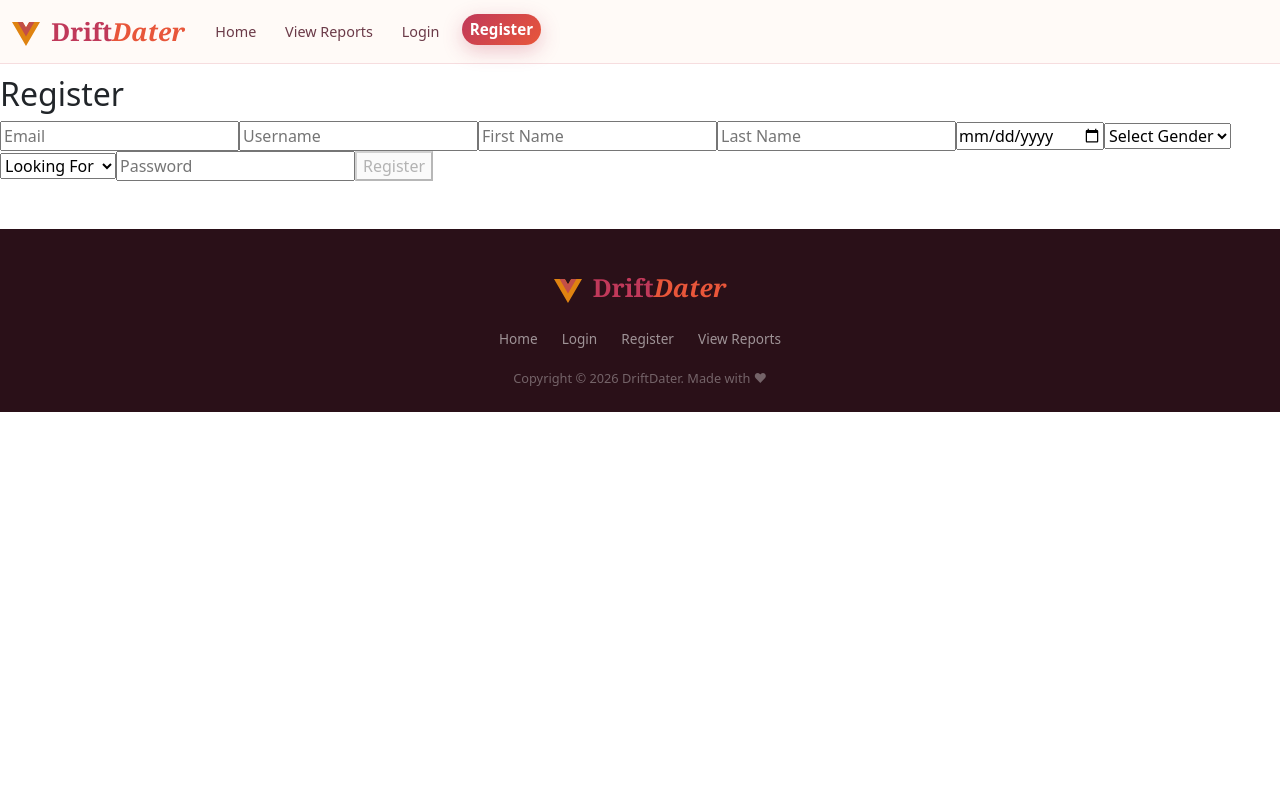
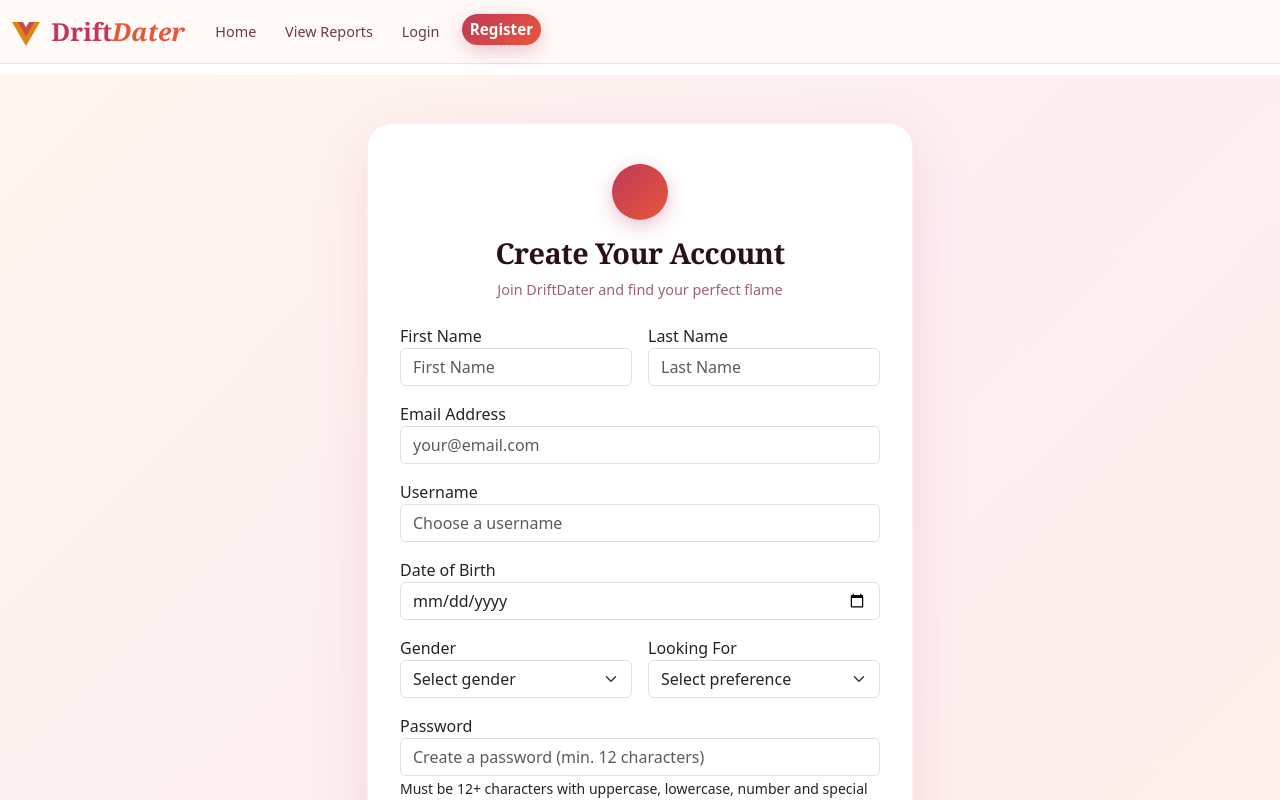
Before and after one commit to ruthbak/info3180-group-project, a Vue app: page /register in a window 1280 px wide. Shown: the top 800 px of the page. Built offline with nearby package versions, Linux system fonts and the light colour scheme; no server answers.

Commit message:
test 4.3

```diff
--- a/src/views/RegisterView.vue
+++ b/src/views/RegisterView.vue
@@ -1,190 +1,257 @@
 <template>
-  <div>
-    <h2>Register</h2>
+  <div class="dd-register-page">
+    <div class="container">
+      <div class="row justify-content-center align-items-center min-vh-100 py-5">
+        <div class="col-12 col-sm-10 col-md-8 col-lg-6">
 
-    <form @submit.prevent="registerForm" id="register_form">
+          <!-- Card -->
+          <div class="dd-register-card">
 
-      <input name="email" v-model="email" placeholder="Email" />
+            <!-- Header -->
+            <div class="text-center mb-4">
+              <div class="dd-register-icon mb-3">
+                <i class="bi bi-heart-fill"></i>
+              </div>
+              <h2 class="dd-register-title">Create Your Account</h2>
+              <p class="dd-register-sub">Join DriftDater and find your perfect flame</p>
+            </div>
 
-      <input name="username" v-model="username" placeholder="Username" />
+            <!-- Error Alert -->
+            <div class="alert dd-alert-error" v-if="errorMessage">
+              {{ errorMessage }}
+            </div>
 
-      <input name="firstname" v-model="firstname" placeholder="First Name" />
+            <!-- Success Alert -->
+            <div class="alert dd-alert-success" v-if="successMessage">
+              {{ successMessage }}
+            </div>
 
-      <input name="lastname" v-model="lastname" placeholder="Last Name" />
+            <!-- Form -->
+            <form @submit.prevent="handleRegister">
 
-      <input name="dob" type="date" v-model="dob" />
+              <!-- Name Row -->
+              <div class="row g-3 mb-3">
+                <div class="col-6">
+                  <label for="firstname" class="dd-label">First Name</label>
+                  <input
+                    type="text"
+                    id="firstname"
+                    v-model="form.firstname"
+                    class="form-control dd-input"
+                    placeholder="First Name"
+                  />
+                </div>
+                <div class="col-6">
+                  <label for="lastname" class="dd-label">Last Name</label>
+                  <input
+                    type="text"
+                    id="lastname"
+                    v-model="form.lastname"
+                    class="form-control dd-input"
+                    placeholder="Last Name"
+                  />
+                </div>
+              </div>
 
-      <select name="gender" v-model="gender">
-        <option disabled value="">Select Gender</option>
+              <!-- Email -->
+              <div class="mb-3">
+                <label for="email" class="dd-label">Email Address</label>
+                <input
+                  type="email"
+                  id="email"
+                  v-model="form.email"
+                  class="form-control dd-input"
+                  placeholder="your@email.com"
+                />
+              </div>
+
+              <!-- Username -->
+              <div class="mb-3">
+                <label for="username" class="dd-label">Username</label>
+                <input
+                  type="text"
+                  id="username"
+                  v-model="form.username"
+                  class="form-control dd-input"
+                  placeholder="Choose a username"
+                />
+              </div>
+
+              <!-- Date of Birth -->
+              <div class="mb-3">
+                <label for="dob" class="dd-label">Date of Birth</label>
+                <input
+                  type="date"
+                  id="dob"
+                  v-model="form.dob"
+                  class="form-control dd-input"
+                />
+              </div>
+
+              <!-- Gender & Looking For Row -->
+              <div class="row g-3 mb-3">
+                <div class="col-6">
+                  <label for="gender" class="dd-label">Gender</label>
+                  <select
+                    id="gender"
+                    v-model="form.gender"
+                    class="form-select dd-input"
+                  >
+                    <option value="" disabled>Select gender</option>
                     <option value="male">Male</option>
                     <option value="female">Female</option>
                   </select>
-
-      <select name="lookingfor" v-model="lookingfor">
-        <option disabled value="">Looking For</option>
+                </div>
+                <div class="col-6">
+                  <label for="lookingfor" class="dd-label">Looking For</label>
+                  <select
+                    id="lookingfor"
+                    v-model="form.lookingfor"
+                    class="form-select dd-input"
+                  >
+                    <option value="" disabled>Select preference</option>
                     <option value="dating">Dating</option>
                     <option value="friendship">Friendship</option>
                     <option value="relationship">Relationship</option>
                   </select>
+                </div>
+              </div>
 
-      <input name="password" type="password" v-model="password" placeholder="Password" />
+              <!-- Password -->
+              <div class="mb-4">
+                <label for="password" class="dd-label">Password</label>
+                <input
+                  type="password"
+                  id="password"
+                  v-model="form.password"
+                  class="form-control dd-input"
+                  placeholder="Create a password (min. 12 characters)"
+                />
+                <small class="dd-hint">
+                  Must be 12+ characters with uppercase, lowercase, number and special character.
+                </small>
+              </div>
 
-      <button type="submit" :disabled="!latitude || !longitude">Register</button>
+              <!-- Submit -->
+              <button type="submit" class="btn dd-btn-submit w-100" :disabled="isLoading">
+                <span v-if="isLoading">
+                  <span class="spinner-border spinner-border-sm me-2"></span>
+                  Creating Account...
+                </span>
+                <span v-else>
+                  <i class="bi bi-heart-fill me-2"></i>Create Account
+                </span>
+              </button>
+
             </form>
 
+            <!-- Footer link -->
+            <p class="text-center mt-4 dd-register-footer">
+              Already have an account?
+              <RouterLink to="/login" class="dd-link-rose">Login here</RouterLink>
+            </p>
+
+          </div>
+        </div>
+      </div>
+    </div>
   </div>
 </template>
 
 <script setup>
-import { ref, onMounted } from "vue";
-onMounted(() => {
-  getCsrfToken();
-  getLocation();
-});
-let csrf_token = ref("");
-const latitude = ref(null)
-const longitude = ref(null)
-const locationError = ref("")
-const email = ref("");
-const username = ref("");
-const firstname = ref("");
-const lastname = ref("");
-const dob = ref("");
-const gender = ref("");
-const lookingfor = ref("");
-const password = ref("");
-const successMessage = ref("");
-const errorMessage = ref("");
+import { ref, reactive } from 'vue'
+import { RouterLink, useRouter } from 'vue-router'
 
-function getCsrfToken() {
-  fetch('/api/v1/csrf-token')
-    .then((response) => response.json())
-    .then((data) => {
-      console.log(data);
-      csrf_token.value = data.csrf_token;
+const router = useRouter()
+
+// Form data — field names match Flask forms.py exactly
+const form = reactive({
+  firstname:  '',
+  lastname:   '',
+  email:      '',
+  username:   '',
+  dob:        '',
+  gender:     '',
+  lookingfor: '',
+  password:   ''
 })
+
+const errorMessage  = ref('')
+const successMessage = ref('')
+const isLoading     = ref(false)
+
+async function handleRegister() {
+  errorMessage.value  = ''
+  successMessage.value = ''
+  isLoading.value     = true
+
+  try {
+    // TODO: Uncomment when Flask backend is ready
+    // const response = await fetch('/api/auth/register', {
+    //   method: 'POST',
+    //   headers: { 'Content-Type': 'application/json' },
+    //   body: JSON.stringify({
+    //     firstname:  form.firstname,
+    //     lastname:   form.lastname,
+    //     email:      form.email,
+    //     username:   form.username,
+    //     dob:        form.dob,
+    //     gender:     form.gender,
+    //     lookingfor: form.lookingfor,
+    //     password:   form.password
+    //   })
+    // })
+    // const data = await response.json()
+    // if (!response.ok) throw new Error(data.message || 'Registration failed')
+    // router.push({ name: 'login' })
+
+    // Temporary: simulate for frontend testing
+    await new Promise(resolve => setTimeout(resolve, 1000))
+    successMessage.value = 'Account created successfully! Redirecting to login...'
+    setTimeout(() => router.push({ name: 'login' }), 2000)
+
+  } catch (err) {
+    errorMessage.value = err.message || 'Something went wrong. Please try again.'
+  } finally {
+    isLoading.value = false
+  }
+}
+</script>
+
+<style scoped>
+.dd-register-page {
+  background: linear-gradient(135deg, #fff6ee 0%, #fdeef2 50%, #fff0e8 100%);
+  min-height: 100vh;
+}
+.dd-register-card {
+  background: #ffffff;
+  border-radius: 24px;
+  padding: 2.5rem 2rem;
+  box-shadow: 0 16px 60px rgba(192, 57, 90, 0.12);
+  border: 1px solid rgba(192, 57, 90, 0.08);
+}
+.dd-register-icon {
+  width: 56px; height: 56px;
+  background: linear-gradient(135deg, #C0395A 0%, #E8563A 100%);
+  border-radius: 50%;
+  display: flex; align-items: center; justify-content: center;
+  font-size: 1.4rem; color: #fff; margin: 0 auto;
+  box-shadow: 0 6px 20px rgba(192, 57, 90, 0.30);
+}
+.dd-register-title {
+  font-family: 'Georgia', serif;
+  font-size: 1.8rem; font-weight: 700;
+  color: #2A1018; letter-spacing: -0.02em;
+}
+.dd-register-sub {
+  font-size: 0.9rem;
+  color: #9E6373;
+  margin: 0;
 }
 
-async function getLocationName(lat, lon) {
-  const response = await fetch(
-    `https://nominatim.openstreetmap.org/reverse?format=json&lat=${lat}&lon=${lon}`
-  )
-  const data = await response.json()
-
-  console.log(data)
-
-  return data.address // full readable address
-}
-function getLocation() {
-  if (!navigator.geolocation) {
-    locationError.value = "Geolocation not supported"
-    return
+.dd-register-footer {
+  font-size: 0.88rem;
+  color: #9E6373;
 }
 
-  navigator.geolocation.getCurrentPosition(
-    async (position) => {
-      latitude.value = position.coords.latitude
-      longitude.value = position.coords.longitude
-      locationError.value = ""
-      console.log("Location:", latitude.value, longitude.value)
-      const locationName = await getLocationName(latitude.value, longitude.value)
-      console.log("Location name:", locationName.village || locationName.town || locationName.city || "Unknown")
-    },
-    (error) => {
-      locationError.value = "Location permission denied"
-      console.error(error)
-    }
-  )
-}
-
-function registerForm(){
-  let register_form = document.getElementById("register_form");
-  let form_data = new FormData(register_form);
-                  fetch("/api/v1/register",{
-                    method: "POST",
-                    body: form_data,
-                    headers: {
-                      "X-CSRFToken": csrf_token.value
-                    }
-                  })
-                  .then(function(response){
-                    if (!response.ok) {
-                      return response.text().then(text => {
-                        throw new Error(text || "request failed");
-                      });
-                    }
-                    return response.json();
-                  })
-                  .then(function (data){
-                    successMessage.value = data.message;
-                    console.log("Success:", data);
-                    errorMessage.value = "";
-                    email.value = "";
-                    username.value = "";
-                    firstname.value = "";
-                    lastname.value = "";
-                    dob.value = "";
-                    gender.value = "";
-                    lookingfor.value = "";
-                    password.value = "";
-                  })
-                  .catch(function(error){
-                    errorMessage.value = error.message;
-                    successMessage.value = "";
-                    console.error("Error:", error);
-                  });
-}
-/*import { ref, onMounted } from "vue";
-onMounted(() => {
-getCsrfToken();
-});
-let csrf_token = ref("");
-const form = reactive({
-  email: "",
-  username: "",
-  firstname: "",
-  lastname: "",
-  dob: "",
-  gender: "",
-  lookingfor: "",
-  password: ""
-})
-function getCsrfToken() {
-fetch('/api/v1/csrf-token')
-.then((response) => response.json())
-.then((data) => {
-console.log(data);
-csrf_token.value = data.csrf_token;
-})
-}
-async function registerForm() {
-  try {
-    // Build FormData from Vue state
-    const form_data = new FormData()
-
-    for (let key in form) {
-      form_data.append(key, form[key])
-    }
-    console.log("Submitting form data:", Object.fromEntries(form_data.entries()))
-    const response = await fetch('/api/v1/register', {
-      method: 'POST',
-      body: form_data,
-      headers: {
-                "X-CSRFToken": csrf_token.value
-            }
-    })
-    console.log("Received response:", response)
-    const data = await response.json()
-
-    if (!response.ok) {
-      console.error("Validation errors:", data.errors)
-      return
-    }
-
-    console.log("User registered successfully:", data)
-
-  } catch (error) {
-    console.error("Error submitting form:", error)
-  }
-}*/
-</script>
+</style>
```
Lines whose indentation alone changed are shown as unchanged.
